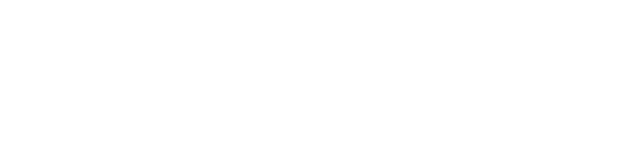
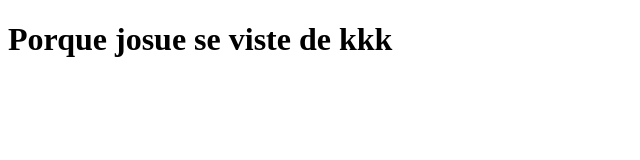
Before and after one commit to aalan-aavalos/ajan-gds0551, a plain HTML site: page index.html in a window 1280 px wide. Shown: the whole page, without its empty margins (0-640 px from the left). Drawn offline with Linux system fonts and the light colour scheme.

Commit message:
Se edito el encabezdo del body

```diff
--- a/index.html
+++ b/index.html
@@ -3,7 +3,10 @@
   <head>
     <meta charset="UTF-8" />
     <meta name="viewport" content="width=device-width, initial-scale=1.0" />
-    <title>Document</title>
+    <title>Estios</title>
   </head>
-  <body></body>
+  <body>
+
+    <h1>Porque josue se viste de kkk</h1>
+  </body>
 </html>
```
